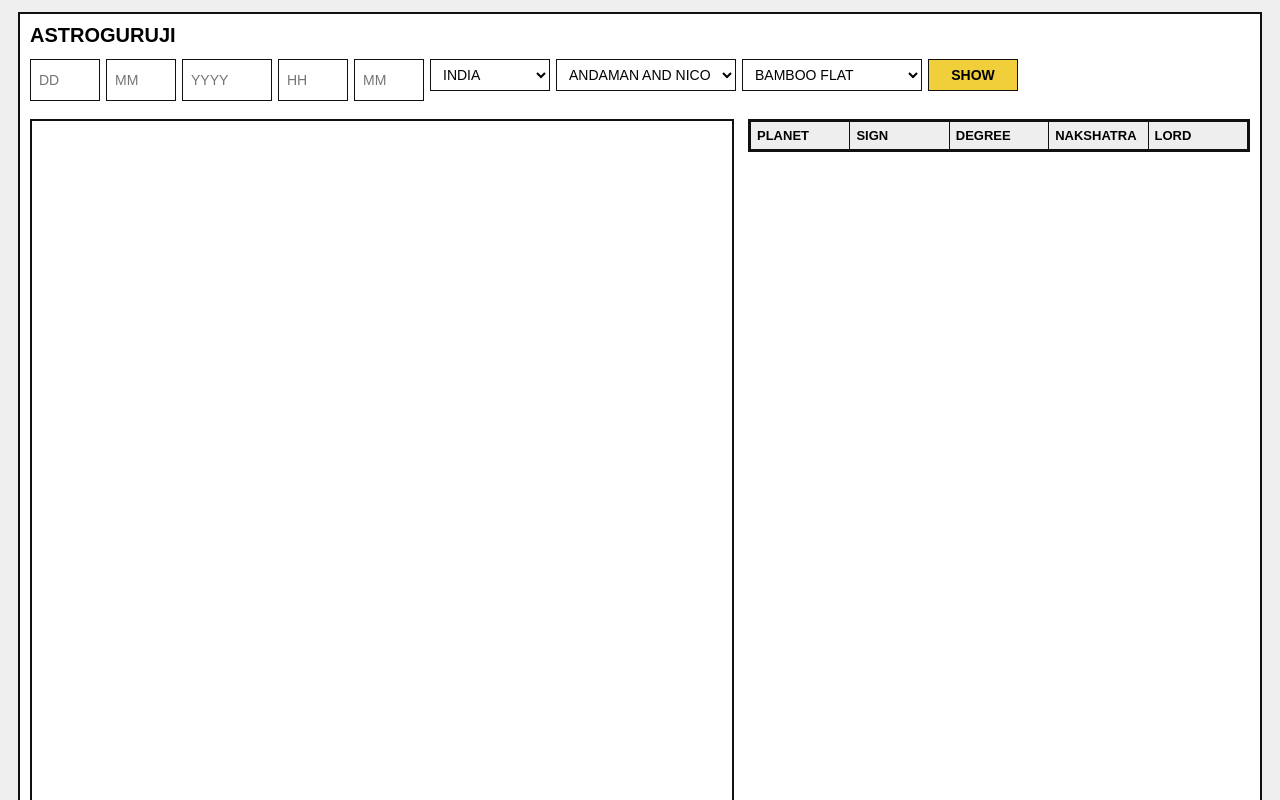
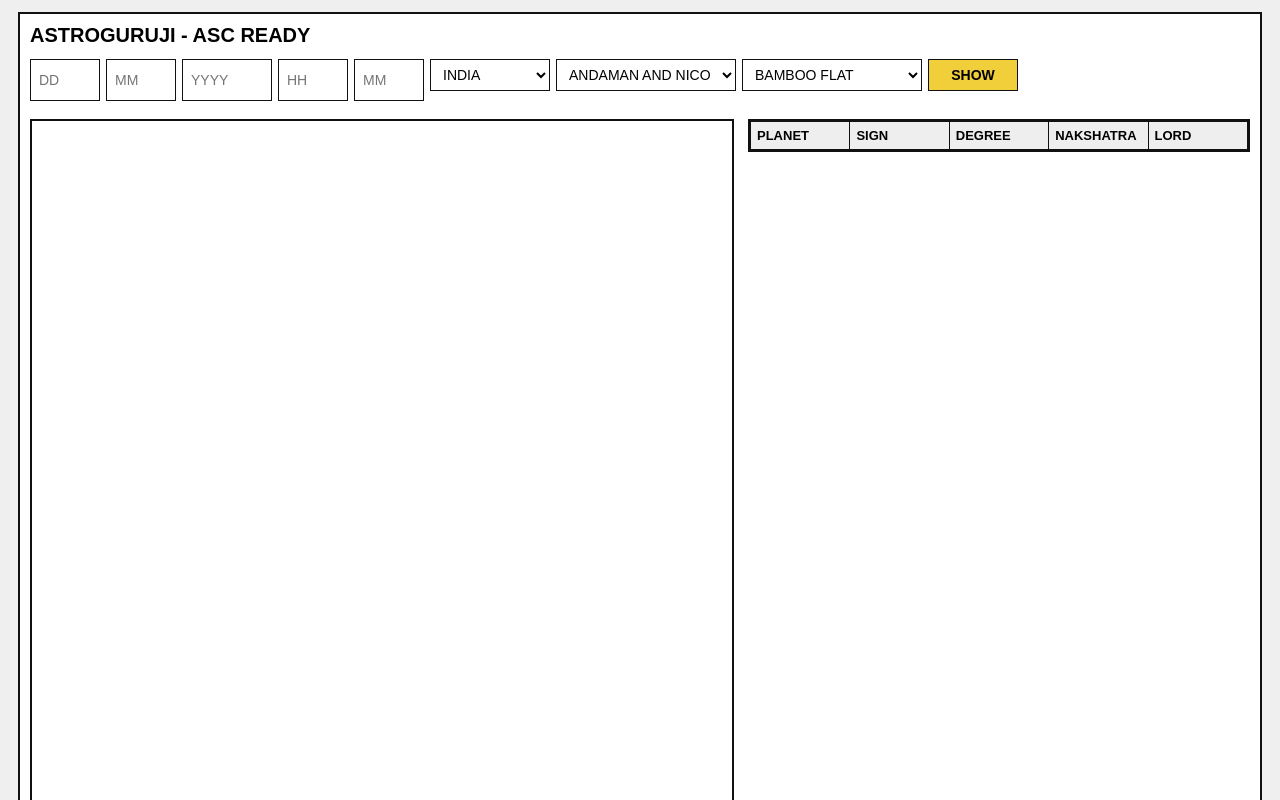
Before and after one commit to amitbhardwajarch/astrology-api, a plain HTML site: page index.html in a window 1280 px wide. Shown: the top 800 px of the page. Drawn offline with Linux system fonts and the light colour scheme.

```diff
--- a/index.html
+++ b/index.html
@@ -140,7 +140,7 @@
 <body>
   <div class="page">
 
-    <div class="title">ASTROGURUJI</div>
+    <div class="title">ASTROGURUJI - ASC READY</div>
 
     <div class="input-row">
       <input id="day" placeholder="DD" maxlength="2" />
```
